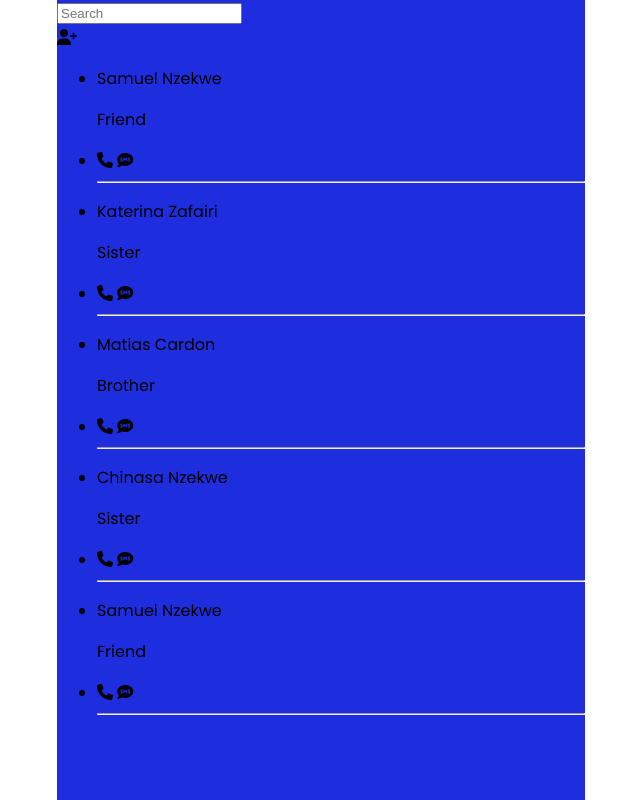
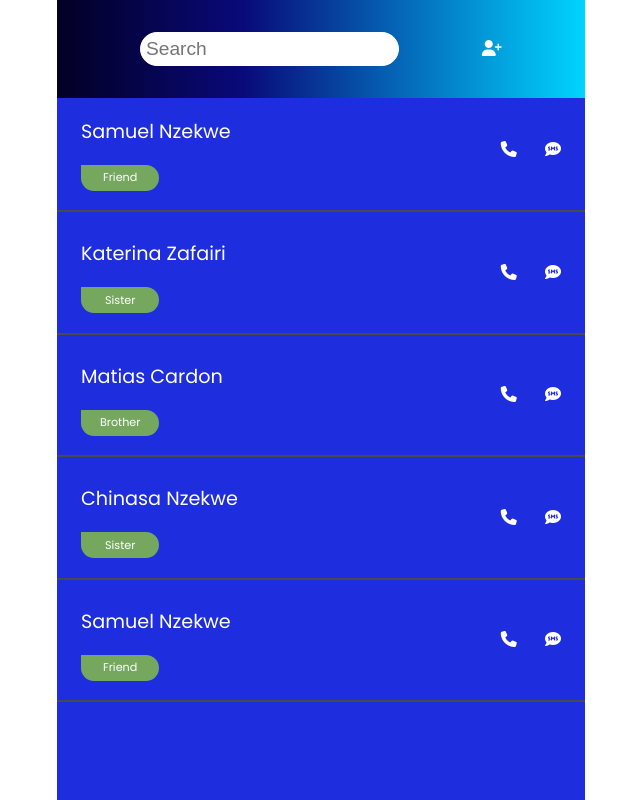
Before and after one commit to codetipster/Contacts-App, a Python web app: template contactapp/templates/index.html in a window 1280 px wide. Shown: the whole page, without its empty margins (319-959 px from the left). Run offline with Jinja, Linux system fonts and the light colour scheme; the template is opened without the code that fills it, so the values that code supplies are empty; some libraries are stand-ins or nearby versions.

Commit message:
html and styling for contact list page completed

```diff
--- a/contactapp/static/style.css
+++ b/contactapp/static/style.css
@@ -7,5 +7,78 @@ body {
     max-width: 528px;
     margin: 0 auto;
     background-color: #1e2ede;
-    height: 100vh;
+    min-height: 100vh;
 }
+
+.header {
+    display: flex;
+    justify-content: space-evenly;
+    color: #ffff;
+    background: linear-gradient(90deg, rgba(2,0,36,1) 0%, rgba(9,9,121,1) 35%, rgba(0,212,255,1) 100%);
+    padding: 2rem 0;
+    align-items: center;
+}
+
+.contact-search {
+    font-size: 1.2rem;
+    padding: 0.3rem;
+    border-radius: 50px;
+    border: 1px solid #fff;
+    outline: none;
+
+}
+
+.i {
+    font-size: 1.5rem;
+
+}
+
+.contact-name {
+    font-size: 1.2rem;
+}
+
+ul {
+    margin: 0;
+    padding: 0;
+    width: 100%;
+}
+
+hr {
+    border: 1px solid #494a4b;
+}
+
+.list-item {
+    list-style: none;
+}
+
+.relationship {
+    width: 6em;
+    text-align: center;
+    padding: .4em .5em;
+    border-radius: 100px;
+    border-top-left-radius: 0;
+    background: #75a85e;
+    font-size: .7em;
+}
+
+.contact-section {
+    display: flex;
+    justify-content: space-between;
+    align-items: center;
+    padding: 0 1.5em;
+    transition: 0.6s;
+}
+
+.contact-section:hover {
+    background-color: red;
+}
+
+.text {
+    padding-left: 1.5em;
+}
+
+a{
+    text-decoration: none;
+    color: #fff;
+
+}
--- a/contactapp/templates/index.html
+++ b/contactapp/templates/index.html
@@ -20,13 +20,15 @@
                 <input type="search-name" class="contact-search" name="search-area" placeholder="Search"/>
             </form>
 
-
-            <i class="fas fa-user-plus add"></i>
+            <a href="#">
+                <i class="fas fa-user-plus "></i>
+            </a>
         </header>
 
         <!-- contact-list -->
         <section class="contacts-library">
             <ul class="contacts-list">
+                <a href="#">
                     <div class="contact-section">
                         <li class="list-item">
                             <p class="contact-name">Samuel Nzekwe</p>
@@ -37,9 +39,11 @@
                             <i class="fas fa-sms text"></i>
                         </li>
                     </div>
+                </a>
 
                 <hr>
 
+                <a href="#">
                     <div class="contact-section">
                         <li class="list-item">
                             <p class="contact-name">Katerina Zafairi</p>
@@ -50,9 +54,11 @@
                             <i class="fas fa-sms text"></i>
                         </li>
                     </div>
+                </a>
 
                 <hr>
 
+                <a href="#">
                     <div class="contact-section">
                         <li class="list-item">
                             <p class="contact-name">Matias Cardon</p>
@@ -63,9 +69,11 @@
                             <i class="fas fa-sms text"></i>
                         </li>
                     </div>
+                </a>
 
                 <hr>
 
+                <a href="#">
                 <div class="contact-section">
                     <li class="list-item">
                         <p class="contact-name">Chinasa Nzekwe</p>
@@ -76,9 +84,11 @@
                         <i class="fas fa-sms text"></i>
                     </li>
                 </div>
+                </a>
 
                 <hr>
 
+                <a href="#">
                 <div class="contact-section">
                     <li class="list-item">
                         <p class="contact-name">Samuel Nzekwe</p>
@@ -89,6 +99,7 @@
                         <i class="fas fa-sms text"></i>
                     </li>
                 </div>
+                </a>
 
                 <hr>
 
```
Lines whose indentation alone changed are shown as unchanged.
